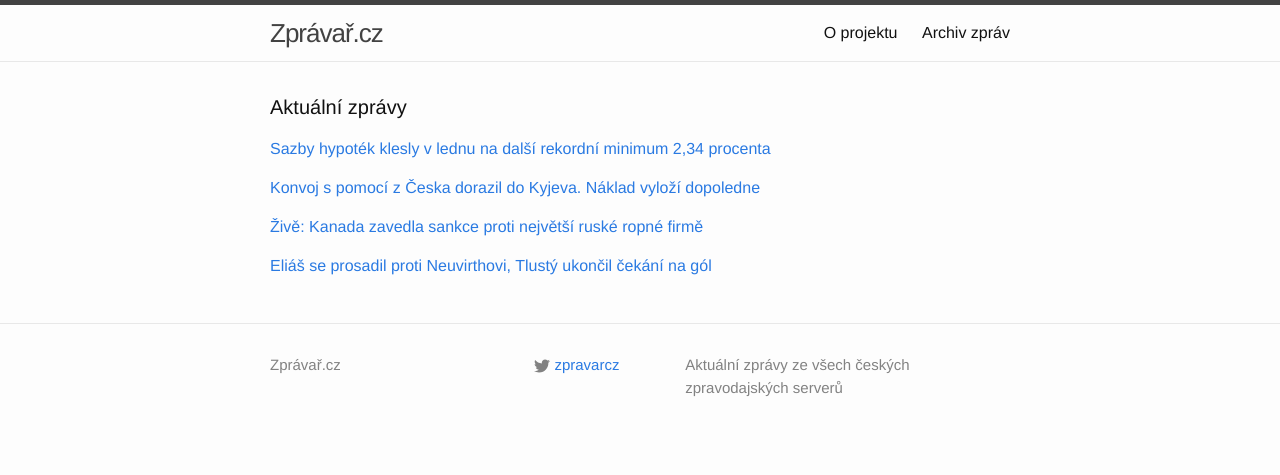
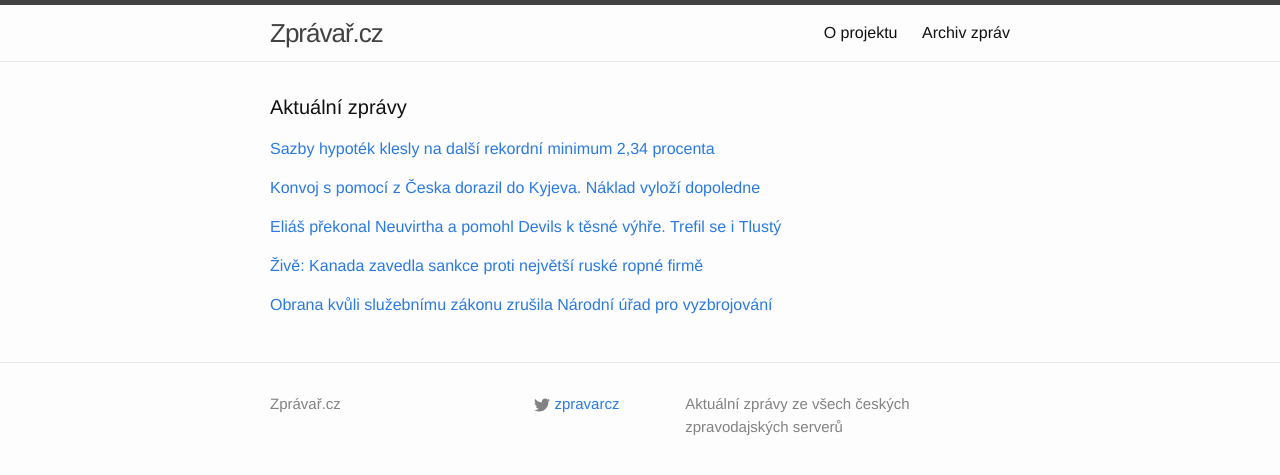
Before and after one commit to adliska/zpravar, a Jekyll site: the page built from index.html, in a window 1280 px wide. Shown: the top 475 px of the page. Built offline with Jekyll 4.4.1, drawn with Linux system fonts in a browser that asks for light colours.

Commit message:
zpravar news update

```diff
--- a/index.html
+++ b/index.html
@@ -5,9 +5,10 @@ layout: default
 <div class="home">
     <h1 class="page-heading">Aktuální zprávy</h1>
 
-<p><a href="javascript:;" onclick="toggle_visibility('zpravy0')">Sazby hypoték klesly v lednu na další rekordní minimum 2,34 procenta</a></p>
+<p><a href="javascript:;" onclick="toggle_visibility('zpravy0')">Sazby hypoték klesly na další rekordní minimum 2,34 procenta</a></p>
 <div id="zpravy0" style="display:none">
 <ul>
+<li><a href=http://www.denik.cz/ekonomika/sazby-hypotek-klesly-na-dalsi-rekordni-minimum-2-34-procenta-20150218.html>Sazby hypoték klesly na další rekordní minimum 2,34 procenta - www.denik.cz</a></li>
 <li><a href=http://byznys.ihned.cz/c1-63552970-sazby-hypotek-klesly-v-lednu-na-dalsi-rekordni-minimum-2-34-procenta>Sazby hypoték klesly v lednu na další rekordní minimum 2,34 procenta - byznys.ihned.cz</a></li>
 <li><a href=http://www.ceskatelevize.cz/ct24/ekonomika/302054-propad-hypotecni-sazby-se-nezastavuje-znovu-rekordne-klesla/>Propad hypoteční sazby se nezastavuje, znovu rekordně klesla - www.ceskatelevize.cz</a></li>
 <li><a href=http://zpravy.aktualne.cz/finance/hypoteky-zlevnuji-i-v-novem-roce-cekaji-se-dalsi-rekordy/r~6997ce78b6c011e4ab15002590604f2e/>Hypotéky zlevňují i v novém roce. Čekají se další rekordy - zpravy.aktualne.cz</a></li>
@@ -24,19 +25,27 @@ layout: default
 <li><a href=http://www.novinky.cz/zahranicni/evropa/361952-konvoj-s-ceskou-humanitarni-pomoci-ukrajine-dojel-do-kyjeva.html>Konvoj s českou humanitární pomocí Ukrajině dojel do Kyjeva  - www.novinky.cz</a></li>
 <li><a href=http://www.ceskenoviny.cz/zpravy/zpravy/konvoj-s-ceskou-humanitarni-pomoci-ukrajine-dojel-do-kyjeva/1182670>Konvoj s českou humanitární pomocí Ukrajině dojel do Kyjeva - www.ceskenoviny.cz</a></li>
 </ul>
-</div><p><a href="javascript:;" onclick="toggle_visibility('zpravy2')">Živě: Kanada zavedla sankce proti největší ruské ropné firmě</a></p>
+</div><p><a href="javascript:;" onclick="toggle_visibility('zpravy2')">Eliáš překonal Neuvirtha a pomohl Devils k těsné výhře. Trefil se i Tlustý</a></p>
 <div id="zpravy2" style="display:none">
+<ul>
+<li><a href=http://www.denik.cz/hokej/elias-skoroval-ale-brankar-neuvirth-potrapil-new-jersey-20150218.html>Eliáš překonal Neuvirtha a pomohl Devils k těsné výhře. Trefil se i Tlustý - www.denik.cz</a></li>
+<li><a href=http://hokej.idnes.cz/elias-se-prosadil-proti-neuvirthovi-dvg-/nhl.aspx?c=A150218_070920_nhl_Mkr>Eliáš se prosadil proti Neuvirthovi, Tlustý ukončil čekání na gól - hokej.idnes.cz</a></li>
+<li><a href=http://sport.aktualne.cz/elias-tahl-dably-za-vyhrou-neuvirth-je-ale-hodne-trapil/r~d4ae9ef8b72e11e4a10c0025900fea04/>Eliáš táhl Ďábly za výhrou, Neuvirth je ale hodně trápil - sport.aktualne.cz</a></li>
+<li><a href=http://www.sportovninoviny.cz/zpravy/elias-skoroval-ale-brankar-neuvirth-potrapil-new-jersey/1182687>Eliáš skóroval, ale brankář Neuvirth potrápil New Jersey - www.sportovninoviny.cz</a></li>
+</ul>
+</div><p><a href="javascript:;" onclick="toggle_visibility('zpravy3')">Živě: Kanada zavedla sankce proti největší ruské ropné firmě</a></p>
+<div id="zpravy3" style="display:none">
 <ul>
 <li><a href=http://zpravy.aktualne.cz/zahranici/zive-streda-18-unora-ukrajina-rusko-separatiste/r~27a740c2b14111e490f70025900fea04/>Živě: Kanada zavedla sankce proti největší ruské ropné firmě - zpravy.aktualne.cz</a></li>
 <li><a href=http://zpravy.e15.cz/zahranicni/politika/kanada-zavedla-nove-protiruske-sankce-cilene-na-rosneft-i-rostec-1164164>Kanada zavedla nové protiruské sankce cílené na Rosněfť i Rostec - zpravy.e15.cz</a></li>
 <li><a href=http://www.novinky.cz/ekonomika/361951-kanada-zavedla-nove-protiruske-sankce-cilene-na-rosneft-i-rostec.html>Kanada zavedla nové protiruské sankce cílené na Rosněfť i Rostec  - www.novinky.cz</a></li>
 <li><a href=http://www.ceskenoviny.cz/zpravy/zpravy/kanada-zavedla-nove-protiruske-sankce-cilene-na-rosneft-i-rostec/1182683>Kanada zavedla nové protiruské sankce cílené na Rosněfť i Rostec - www.ceskenoviny.cz</a></li>
 </ul>
-</div><p><a href="javascript:;" onclick="toggle_visibility('zpravy3')">Eliáš se prosadil proti Neuvirthovi, Tlustý ukončil čekání na gól</a></p>
-<div id="zpravy3" style="display:none">
+</div><p><a href="javascript:;" onclick="toggle_visibility('zpravy4')">Obrana kvůli služebnímu zákonu zrušila Národní úřad pro vyzbrojování </a></p>
+<div id="zpravy4" style="display:none">
 <ul>
-<li><a href=http://hokej.idnes.cz/elias-se-prosadil-proti-neuvirthovi-dvg-/nhl.aspx?c=A150218_070920_nhl_Mkr>Eliáš se prosadil proti Neuvirthovi, Tlustý ukončil čekání na gól - hokej.idnes.cz</a></li>
-<li><a href=http://sport.aktualne.cz/elias-tahl-dably-za-vyhrou-neuvirth-je-ale-hodne-trapil/r~d4ae9ef8b72e11e4a10c0025900fea04/>Eliáš táhl Ďábly za výhrou, Neuvirth je ale hodně trápil - sport.aktualne.cz</a></li>
-<li><a href=http://www.sportovninoviny.cz/zpravy/elias-skoroval-ale-brankar-neuvirth-potrapil-new-jersey/1182687>Eliáš skóroval, ale brankář Neuvirth potrápil New Jersey - www.sportovninoviny.cz</a></li>
+<li><a href=http://zpravy.idnes.cz/obrana-zrusila-narodni-urad-pro-vyzbrojovani-kvuli-sluzebnimu-zakonu-1mb-/domaci.aspx?c=A150218_073621_domaci_fer>Obrana kvůli služebnímu zákonu zrušila Národní úřad pro vyzbrojování  - zpravy.idnes.cz</a></li>
+<li><a href=http://www.tyden.cz/rubriky/domaci/ministerstvo-obrany-zrusilo-narodni-urad-pro-vyzbrojovani_333751.html>Ministerstvo obrany zrušilo Národní úřad pro vyzbrojování - www.tyden.cz</a></li>
+<li><a href=http://www.denik.cz/z_domova/ministerstvo-obrany-zrusilo-narodni-urad-pro-vyzbrojovani-20150218.html>Ministerstvo obrany zrušilo Národní úřad pro vyzbrojování - www.denik.cz</a></li>
 </ul>
 </div></div>
```
